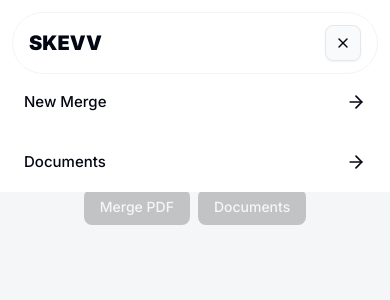
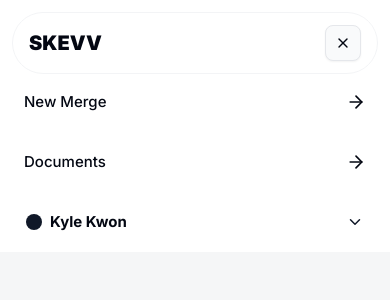
Before and after one commit to olhkyle/skevv, a Next.js app: page / in a window 390 px wide. Both pictures are taken after a click on the button 343 px from the left and 43 px from the top of the page. Shown: the top 300 px of the page. Built offline with nearby package versions, Linux system fonts and the light colour scheme.

Commit message:
ui : add SideNav interaction

```diff
--- a/src/components/layout/Nav.tsx
+++ b/src/components/layout/Nav.tsx
@@ -6,6 +6,7 @@
 import { Button } from '../ui';
 import route from '@/constant/route';
 import { MotionBlock } from '../common';
+import UserProfile from './UserProfile';
 
 export default function Nav() {
 	const [isSideNavOpen, setIsSideNavOpen] = React.useState(false);
@@ -13,9 +14,9 @@
 
 	return (
 		<>
-			<nav id="layout-nav" className={`fixed flex justify-center w-full pt-3 px-3 bg-white backdrop-blur-lg z-40 md:hidden`}>
-				<div className="flex justify-between items-center flex-1 w-full px-4 py-3 min-h-[var(--global-layout-nav-height)] h-[var(--layout-nav-height)] border-[1px] border-muted rounded-full">
-					<h1 className="text-xl font-black" onClick={toggle}>
+			<nav id="layout-nav" className={`fixed flex justify-center w-full pt-3 px-3 ${isSideNavOpen ? 'bg-white' : ''} z-40 md:hidden`}>
+				<div className="flex justify-between items-center flex-1 w-full px-4 py-3 min-h-[var(--global-layout-nav-height)] h-[var(--layout-nav-height)] border-[1px] border-muted rounded-full bg-white backdrop-blur-lg">
+					<h1 className="text-xl font-black" onClick={() => setIsSideNavOpen(false)}>
 						<Link href={route.SERVICE.ROOT}>SKEVV</Link>
 					</h1>
 					<Button type="button" size="icon-md" variant="outline" onClick={toggle}>
@@ -45,13 +46,17 @@
 						<ArrowRightIcon size={20} />
 					</Link>
 				</MotionBlock>
+				<div className="flex items-center min-h-[60px]">
+					<UserProfile inSideNav={true} />
+				</div>
 			</div>
 			<div
 				id="layout-overlay"
 				onClick={toggle}
 				className={`fixed top-0 ${isSideNavOpen ? 'left-0' : 'slide-out-to-bottom-full'} right-0 bottom-0 h-full bg-muted ${
 					isSideNavOpen ? 'opacity-80' : 'opacity-0'
-				} z-10 transition-all duration-300 ease-[cubic-bezier(0.22, 1, 0.36, 1)]`}></div>
+				} z-10 transition-all duration-300 ease-[cubic-bezier(0.22, 1, 0.36, 1)] cursor-pointer md:hidden`}
+			/>
 		</>
 	);
 }
--- a/src/components/layout/UserProfile.tsx
+++ b/src/components/layout/UserProfile.tsx
@@ -1,22 +1,28 @@
 import Link from 'next/link';
-import { ChevronUp, LogOut, Settings, Sparkle, User } from 'lucide-react';
+import { ChevronDown, ChevronUp, LogOut, Settings, Sparkle, User } from 'lucide-react';
 import { DropdownMenu, DropdownMenuContent, DropdownMenuItem, DropdownMenuLabel, DropdownMenuSeparator, DropdownMenuTrigger } from '../ui';
 import route from '@/constant/route';
 
-export default function UserProfile() {
+interface UserProfileProps {
+	inSideNav: boolean;
+}
+
+export default function UserProfile({ inSideNav = false }: UserProfileProps) {
 	return (
 		<DropdownMenu>
 			<DropdownMenuTrigger
-				className="flex justify-center items-center mx-1.5 py-3 px-2 rounded-lg hover:bg-muted transition-colors cursor-pointer lg:gap-2 lg:justify-between lg:mx-0"
+				className={`flex ${
+					inSideNav ? 'justify-between' : 'justify-center'
+				} items-center mx-1.5 py-3 px-2 w-full rounded-lg hover:bg-muted transition-colors cursor-pointer lg:gap-2 lg:justify-between lg:mx-0`}
 				aria-label="Open Profile Menu">
 				<div className="flex items-center gap-2">
 					<div className="flex justify-center items-center w-4 h-4 rounded-[9999px] bg-gray-900">
 						{/* <img src="#" alt="not yet" className="block w-full h-full" /> */}
 					</div>
-					<span className="hidden font-bold lg:inline">Kyle Kwon</span>
+					<span className={`${inSideNav ? 'inline-block' : 'hidden'} font-bold lg:inline`}>Kyle Kwon</span>
 				</div>
-				<span className="hidden lg:inline">
-					<ChevronUp size={18} className="text-gray-900" />
+				<span className={`${inSideNav ? 'inline-block' : 'hidden'} lg:inline`}>
+					{inSideNav ? <ChevronDown size={18} className="text-gray-900" /> : <ChevronUp size={18} className="text-gray-900" />}
 				</span>
 			</DropdownMenuTrigger>
 			<DropdownMenuContent>
```
